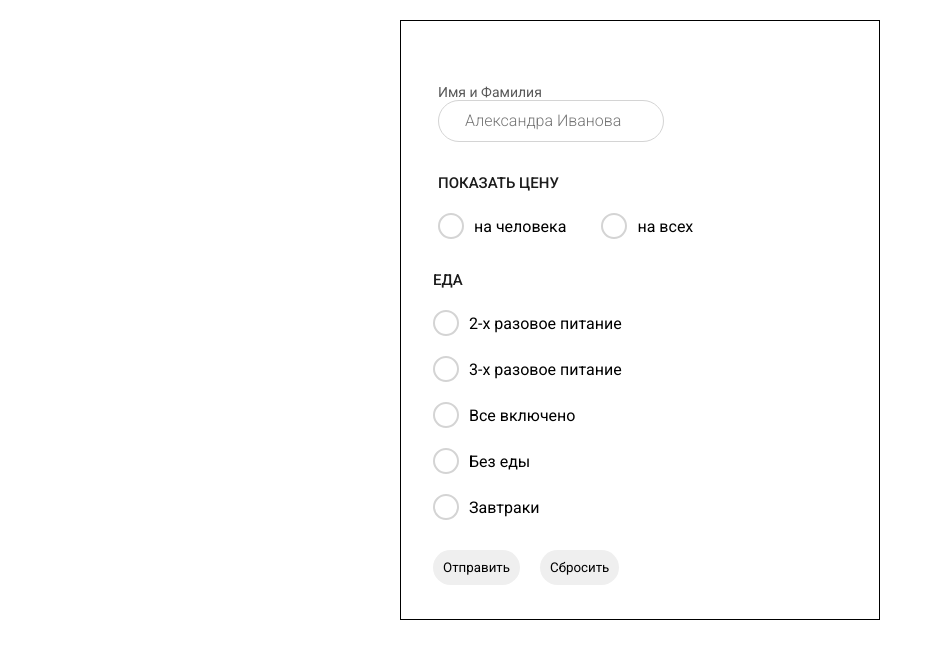
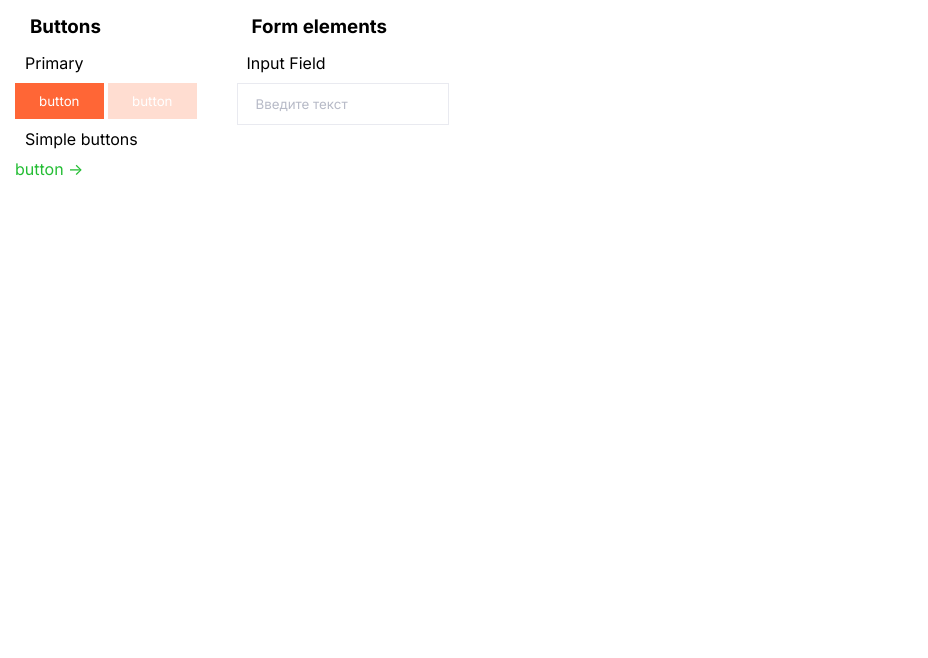
Before and after one commit to kkormalkovvaa/redev-html, a plain HTML site: page index.html in a window 1280 px wide. Shown: the whole page, without its empty margins (0-928 px from the left). Drawn offline with Linux system fonts and the light colour scheme.

Commit message:
1.12 Animation

```diff
--- a/index.html
+++ b/index.html
@@ -6,82 +6,39 @@
     <meta name="viewport" content="width=device-width, initial-scale=1.0">
     <link rel="preconnect" href="https://fonts.googleapis.com">
     <link rel="preconnect" href="https://fonts.gstatic.com" crossorigin>
-    <link href="https://fonts.googleapis.com/css2?family=Roboto:ital,wght@0,100..900;1,100..900&display=swap"
+    <link
+        href="https://fonts.googleapis.com/css2?family=Inter:ital,opsz,wght@0,14..32,100..900;1,14..32,100..900&display=swap"
         rel="stylesheet">
     <link rel="stylesheet" href="style.css">
-    <title>1.11 Формы</title>
+    <title>1.12 Анимации и переходы</title>
 </head>
 
 <body>
     <div class="wrapper">
         <div class="container">
-            <form action="">
-                <div class="input__name">
-                    <label for="name">Имя и Фамилия</label>
-                    <input type="text" placeholder="Александра Иванова" id="name">
+
+            <div class="buttons">
+                <h3>Buttons</h3>
+                <div class="buttons__primary">
+                    <p>Primary</p>
+                    <button class="button__primary">button</button>
+                    <button class="button__primary" disabled>button</button>
+
                 </div>
-                <fieldset class="form__fieldset fieldset__price">
-                    <legend class="form_legend">Показать цену</legend>
-                    <div class="price__input">
-                        <input class="form__input" type="radio" name="price" id="person">
-                        <label class="form__label" for="person">
-                            <div class="form__custom-radio"></div>
-                            на человека
-                        </label>
-                    </div>
-                    <div class="price__input">
-                        <input class="form__input" type="radio" name="price" id="all">
-                        <label class="form__label" for="all">
-                            <div class="form__custom-radio"></div>
-                            на всех
-                        </label>
-                    </div>
-                </fieldset>
+                <div class="buttons__simple">
+                    <p>Simple buttons</p>
+                    <a class="button__simple" href="#">
+                        <span>button -></span>
+                    </a>
+                </div>
+            </div>
+            <div class="input__form">
+                <h3>Form elements</h3>
+                <p>Input Field</p>
+                <input class="form__input" type="text" placeholder="Введите текст">
+            </div>
+        </div>
 
-                <fieldset class="form__fieldset fieldset__food">
-                    <legend class="form_legend">Еда</legend>
-                    <div class="food__choose">
-                        <input class="form__input" type="radio" name="food" id="twice">
-                        <label class="form__label" for="twice">
-                            <div class="form__custom-radio"></div>
-                            2-х разовое питание
-                        </label>
-                    </div>
-                    <div class="food__choose">
-                        <input class="form__input" type="radio" name="food" id="thrice">
-                        <label class="form__label" for="thrice">
-                            <div class="form__custom-radio"></div>
-                            3-х разовое питание
-                        </label>
-                    </div>
-                    <div class="food__choose">
-                        <input class="form__input" type="radio" name="food" id="all_inclusive">
-                        <label class="form__label" for="all_inclusive">
-                            <div class="form__custom-radio"></div>
-                            Все включено
-                        </label>
-                    </div>
-                    <div class="food__choose">
-                        <input class="form__input" type="radio" name="food" id="zero">
-                        <label class="form__label" for="zero">
-                            <div class="form__custom-radio"></div>
-                            Без еды
-                        </label>
-                    </div>
-                    <div class="food__choose">
-                        <input class="form__input" type="radio" name="food" id="breakfast">
-                        <label class="form__label" for="breakfast">
-                            <div class="form__custom-radio"></div>
-                            Завтраки
-                        </label>
-                    </div>
-                </fieldset>
-                <div class="buttons">
-                    <button class="btn" type="submit">Отправить</button>
-                    <button class="btn" type="reset">Сбросить</button>
-                </div>
-            </form>
-        </div>
     </div>
 </body>
 
--- a/style.css
+++ b/style.css
@@ -2,117 +2,70 @@
     margin: 0;
     padding: 0;
     box-sizing: border-box;
-    font-family: 'Roboto', sans-serif;
+    font-family: 'Inter', sans-serif;
 }
 
 .container {
-    height: 600px;
-    width: 480px;
-    border: 1px solid #000;
-    margin: 20px auto;
+    margin-left: 15px;
+    display: flex;
+    gap: 40px;
 }
 
-.input__name {
-    display: grid;
-    margin-top: 63px;
-    margin-left: 37px;
+h3 {
+    margin: 15px;
 }
 
-.input__name label {
-    font-size: 14px;
-    line-height: 16px;
-    color: #585858;
+p {
+    margin: 10px;
 }
 
-.input__name input {
-    width: 226px;
-    border: 1px solid #D4D4D4;
-    border-radius: 30px;
-    font-weight: 300;
-    font-size: 16px;
-    line-height: 18px;
-    color: #A1A1A1;
-    padding-left: 26px;
-    padding-top: 11px;
-    padding-bottom: 11px;
+.button__primary {
+    background-color: #FF6636;
+    color: #FFFFFF;
+    padding: 10px 24px;
+    border: none;
+    cursor: pointer;
+    transition: all 0.3s linear;
 }
 
-.fieldset__price {
-    border: none;
-    display: flex;
-    gap: 35px;
-    margin-left: 37px;
-    margin-top: 32px;
+.button__primary:hover {
+    background-color: #CC522B;
+    box-shadow: 2px 2px 4px rgba(204, 82, 43, 0.5);
 }
 
-.fieldset__food {
-    border: none;
-    display: grid;
-    gap: 20px;
-    margin-left: 32px;
-    margin-top: 32px;
+.button__primary:disabled {
+    background-color: #FFDDD1;
+    pointer-events: none;
 }
 
-.form_legend {
-    font-weight: 500;
-    font-size: 15px;
-    line-height: 19px;
-    text-transform: uppercase;
-    color: #1C1C1C;
-    margin-bottom: 20px;
+.button__simple {
+    color: #23BD33;
+    text-decoration: none;
 }
 
-.buttons {
-    display: flex;
-    gap: 20px;
-    margin-top: 30px;
-    margin-left: 32px;
-}
-
-.btn {
-    padding: 10px;
-    border: none;
-    border-radius: 30px;
-    cursor: pointer;
-}
-
-.form__custom-radio {
-    width: 26px;
-    height: 26px;
-    border-radius: 50%;
-    border: 2px solid #D4D4D4;
-
-    position: relative;
-}
-
-.form__custom-radio::before {
-    content: '';
-    display: inline-block;
-    width: 14px;
-    height: 14px;
-    position: absolute;
-    left: 50%;
-    top: 50%;
-    transform: translate(-50%, -50%);
-    border-radius: 50%;
-    background-color: #463998;
-    opacity: 0;
-}
-
-.form__input:checked+.form__label .form__custom-radio {
-    border-color: #463998;
-}
-
-.form__input:checked+.form__label .form__custom-radio::before {
-    opacity: 1;
-}
-
-.form__label {
-    display: flex;
-    gap: 10px;
-    align-items: center;
+.button__simple:hover {
+    border-bottom: 1px solid #23BD33;
 }
 
 .form__input {
-    display: none;
+    border: 1px solid #E9EAF0;
+    padding-left: 18px;
+    padding-bottom: 12px;
+    padding-top: 12px;
+    transition: all 0.2s linear;
+    color: #000;
+    outline: none;
 }
+
+.form__input::placeholder {
+    color: #B7BAC7;
+}
+
+.form__input:hover {
+    border: 3px solid #FFDDD1;
+}
+
+.form__input:active,
+.form__input:focus {
+    border: 1px solid #FF6636;
+}
```
